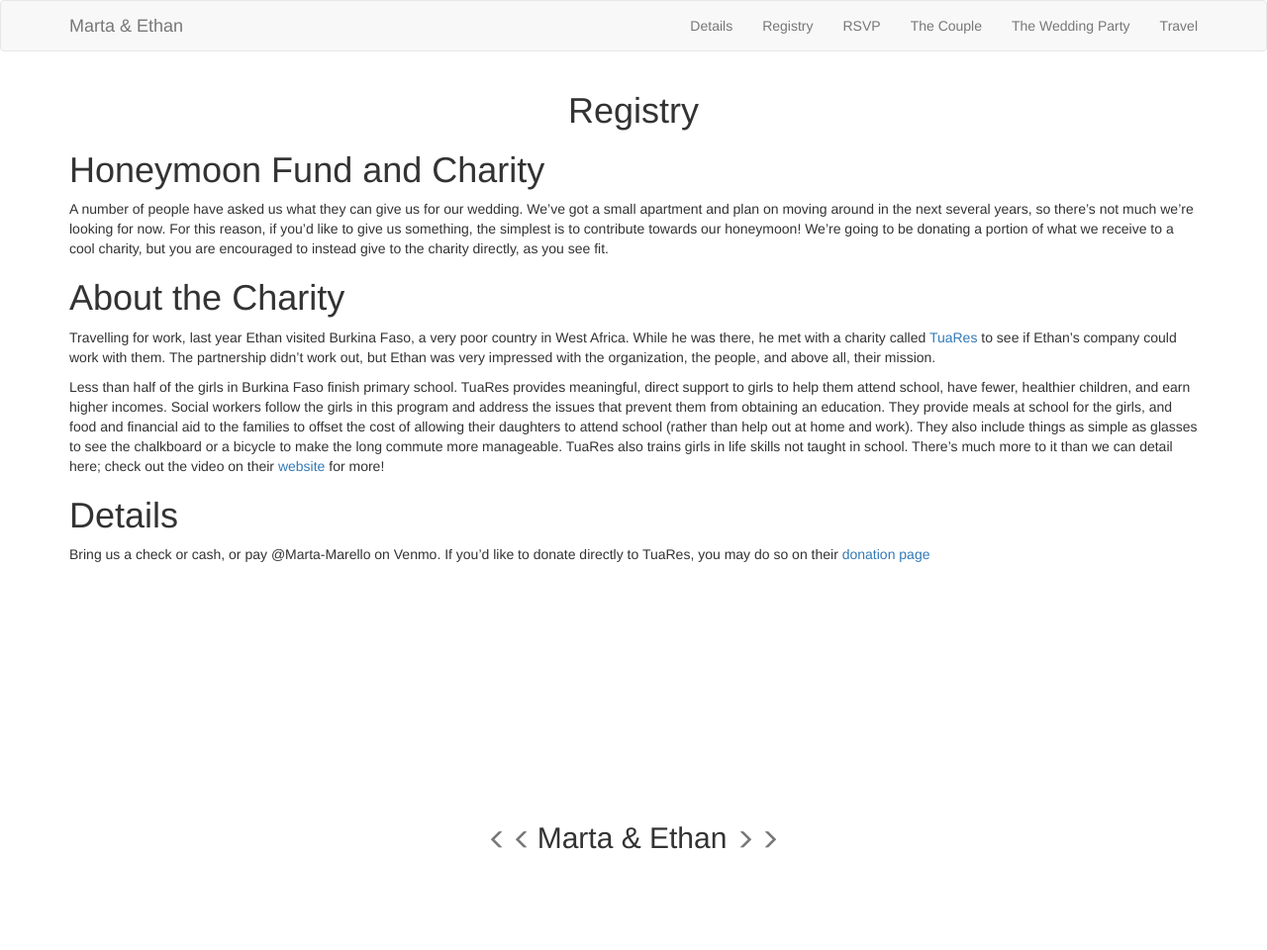
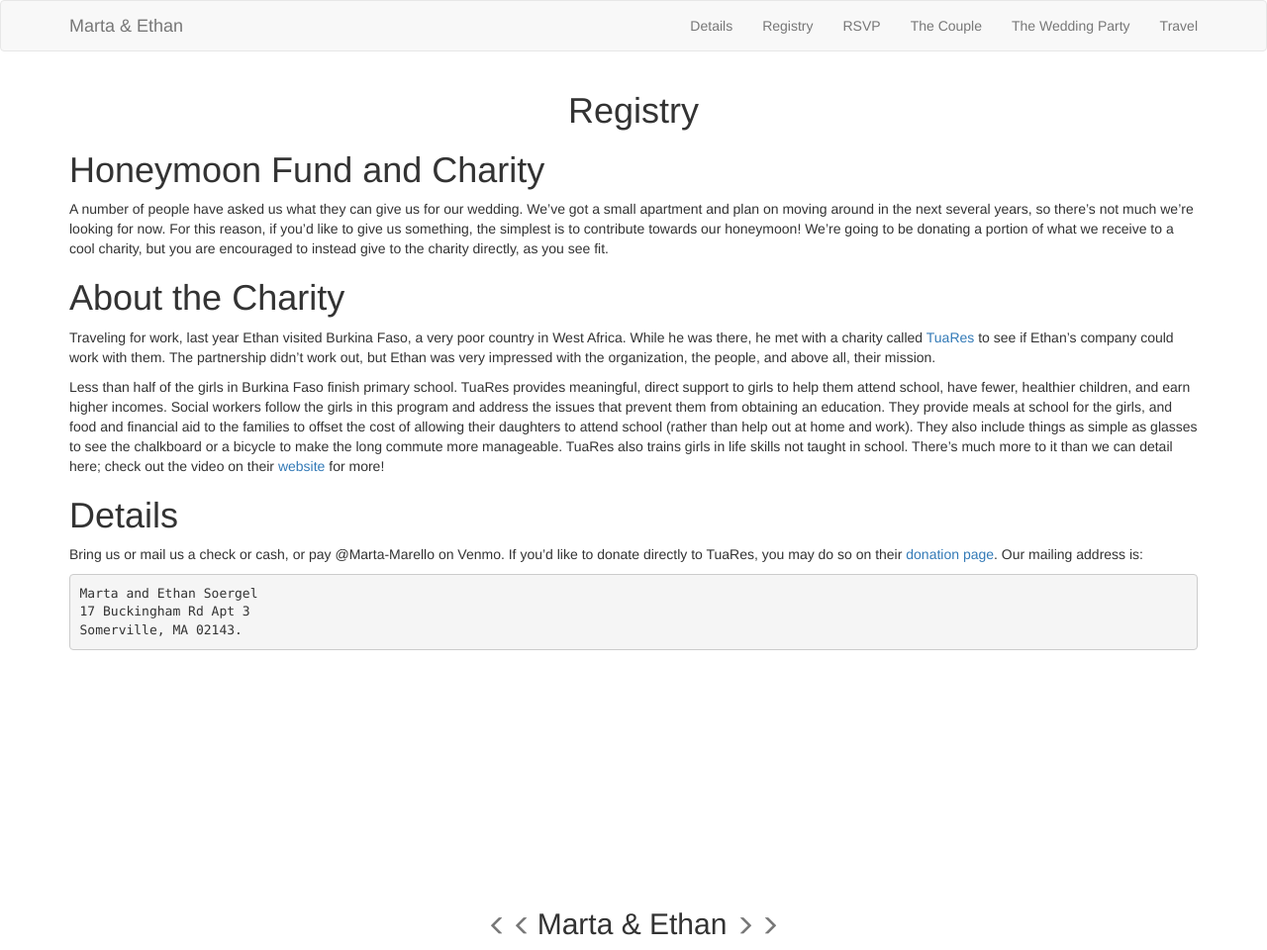
Before and after one commit to esoergel/wedding-site, a Jekyll site: the page built from registry.md, in a window 1280 px wide. Shown: the whole page at 99% size. Built offline with Jekyll 4.4.1, drawn with Linux system fonts in a browser that asks for light colours; before the commit the page ends 900 px from its top, so only the background shows below that.

Commit message:
Update registry.md

```diff
--- a/registry.md
+++ b/registry.md
@@ -7,9 +7,13 @@ title: Registry
 A number of people have asked us what they can give us for our wedding.  We've got a small apartment and plan on moving around in the next several years, so there's not much we're looking for now. For this reason, if you'd like to give us something, the simplest is to contribute towards our honeymoon!  We're going to be donating a portion of what we receive to a cool charity, but you are encouraged to instead give to the charity directly, as you see fit.
 
 # About the Charity
-Travelling for work, last year Ethan visited Burkina Faso, a very poor country in West Africa.  While he was there, he met with a charity called [TuaRes](http://www.tuares.org/en/) to see if Ethan's company could work with them.  The partnership didn't work out, but Ethan was very impressed with the organization, the people, and above all, their mission.
+Traveling for work, last year Ethan visited Burkina Faso, a very poor country in West Africa.  While he was there, he met with a charity called [TuaRes](http://www.tuares.org/en/) to see if Ethan's company could work with them.  The partnership didn't work out, but Ethan was very impressed with the organization, the people, and above all, their mission.
 
 Less than half of the girls in Burkina Faso finish primary school.  TuaRes provides meaningful, direct support to girls to help them attend school, have fewer, healthier children, and earn higher incomes.  Social workers follow the girls in this program and address the issues that prevent them from obtaining an education.  They provide meals at school for the girls, and food and financial aid to the families to offset the cost of allowing their daughters to attend school (rather than help out at home and work).  They also include things as simple as glasses to see the chalkboard or a bicycle to make the long commute more manageable.  TuaRes also trains girls in life skills not taught in school.  There's much more to it than we can detail here; check out the video on their [website](http://www.tuares.org/en/) for more!
 
 # Details
-Bring us a check or cash, or pay @Marta-Marello on Venmo.  If you'd like to donate directly to TuaRes, you may do so on their [donation page](http://www.tuares.org/en/donate.html)
+Bring us or mail us a check or cash, or pay @Marta-Marello on Venmo.  If you'd like to donate directly to TuaRes, you may do so on their [donation page](http://www.tuares.org/en/donate.html).  Our mailing address is:
+
+    Marta and Ethan Soergel
+    17 Buckingham Rd Apt 3
+    Somerville, MA 02143.
```
